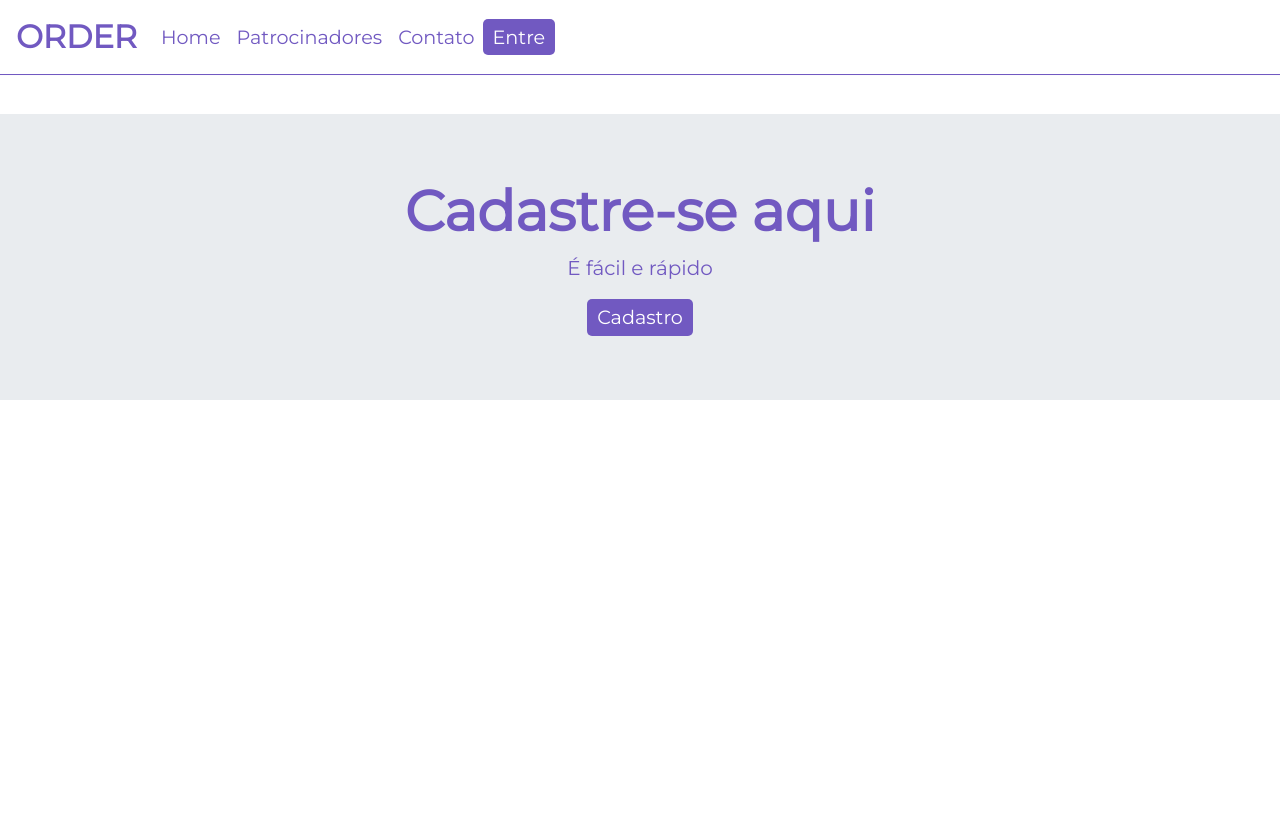
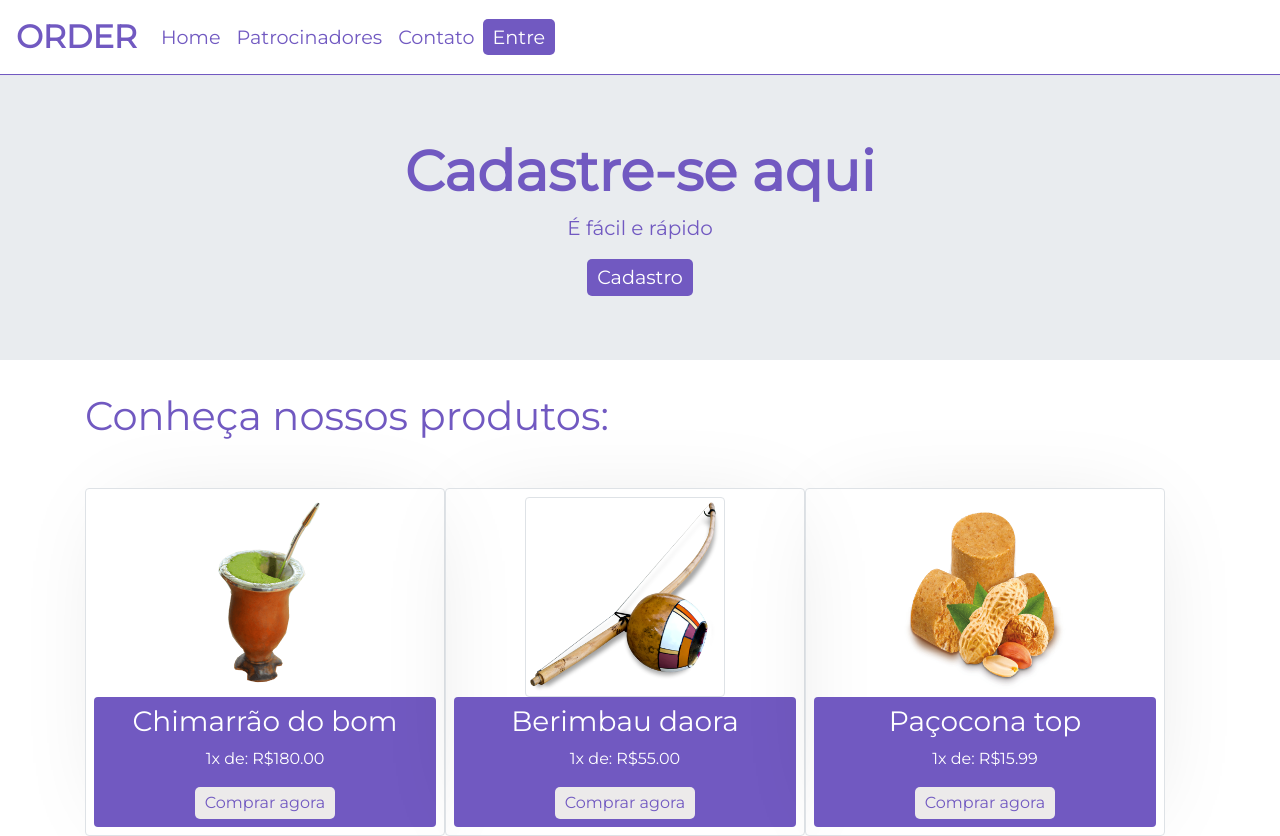
Before and after one commit to migzs123/ProjetoBootstrap, a plain HTML site: page index.html in a window 1280 px wide. Before the commit the page ends 800 px from the top, so only its background shows below. Drawn offline with nearby package versions, Linux system fonts and the light colour scheme.

Commit message:
Entrega Cards

```diff
--- a/index.html
+++ b/index.html
@@ -3,7 +3,7 @@
 <head>
     <meta charset="UTF-8">
     <meta name="viewport" content="width=device-width, initial-scale=1.0">
-    <title>ORDR</title>
+    <title>ORDER</title>
     <link rel="stylesheet" href="style.css">
     <link rel="stylesheet" href="https://stackpath.bootstrapcdn.com/bootstrap/4.4.1/css/bootstrap.min.css" integrity="sha384-Vkoo8x4CGsO3+Hhxv8T/Q5PaXtkKtu6ug5TOeNV6gBiFeWPGFN9MuhOf23Q9Ifjh" crossorigin="anonymous">
 </head>
@@ -39,6 +39,40 @@
         </div>
       </div>
 
+      <section class="products container">
+        <h1 class="purple">Conheça nossos produtos:</h1>
+        <div class="container-fluid mt-5 justify-content-between row">
+
+          <div class="card-product rounded col text-center p-2 border">
+            <img class="img-fluid" src="./assets/chima.png" alt="chimarrao" >
+            <div class="controles rounded py-2 px-3 bg-primario">
+              <h3 class="text-white">Chimarrão do bom</h3>
+              <p class="text-white">1x de: R$180.00</p>
+              <button class="comprar">Comprar agora</button>
+            </div>
+          </div>
+
+          <div class="card-product col rounded text-center p-2 border">
+          <img class="img-thumbnail" src="./assets/berimbau.png" alt="berimbau" >
+            <div class="controles rounded py-2 px-3 bg-primario">
+              <h3 class="text-white">Berimbau daora</h3>
+              <p class="text-white">1x de: R$55.00</p>
+              <button class="comprar">Comprar agora</button>
+            </div>
+          </div>
+
+          <div class="card-product col rounded text-center p-2 border">
+            <img class="img-fluid" src="./assets/pacoca.png" alt="chimarrao" >
+            <div class="controles rounded py-2 px-3 bg-primario">
+              <h3 class="text-white">Paçocona top</h3>
+              <p class="text-white">1x de: R$15.99</p>
+              <button class="comprar">Comprar agora</button>
+            </div>
+          </div>
+
+        </div>
+      </section>
+
 
     <script src="https://code.jquery.com/jquery-3.4.1.slim.min.js" integrity="sha384-J6qa4849blE2+poT4WnyKhv5vZF5SrPo0iEjwBvKU7imGFAV0wwj1yYfoRSJoZ+n" crossorigin="anonymous"></script>
     <script src="https://cdn.jsdelivr.net/npm/popper.js@1.16.0/dist/umd/popper.min.js" integrity="sha384-Q6E9RHvbIyZFJoft+2mJbHaEWldlvI9IOYy5n3zV9zzTtmI3UksdQRVvoxMfooAo" crossorigin="anonymous"></script>
--- a/style.css
+++ b/style.css
@@ -12,6 +12,9 @@ body{
 }
 .purple{
     color:rgb(113, 89, 193)!important;
+}
+.bg-primario{
+    background-color:rgb(113, 89, 193)!important;
 }
 .bold{
     font-weight: bolder!important;
@@ -52,6 +55,25 @@ button:hover
 {
 
     text-align: center;
-    margin-top: 40px;
     color:rgb(113, 89, 193);
 }
+.card-product{
+    -webkit-box-shadow: 4px 0px 98px -31px rgba(0,0,0,0.13);
+    -moz-box-shadow: 4px 0px 98px -31px rgba(0,0,0,0.13);
+    box-shadow: 4px 0px 98px -31px rgba(0,0,0,0.13);
+}
+.card-product img{
+    height: 200px;
+    max-width: 200px!important;
+}
+.comprar
+{
+    background-color: rgb(236, 234, 234);
+    color:rgb(113, 89, 193);
+    font-size: medium;
+}
+.comprar:hover
+{
+    background-color: rgb(145, 145, 145);
+    color:rgb(84, 66, 143);
+}
```
Also changed, not shown: Nomes E RAs.txt (added), Teste.txt (deleted), assets/berimbau.png (added), assets/chima.png (added), assets/pacoca.png (added).
